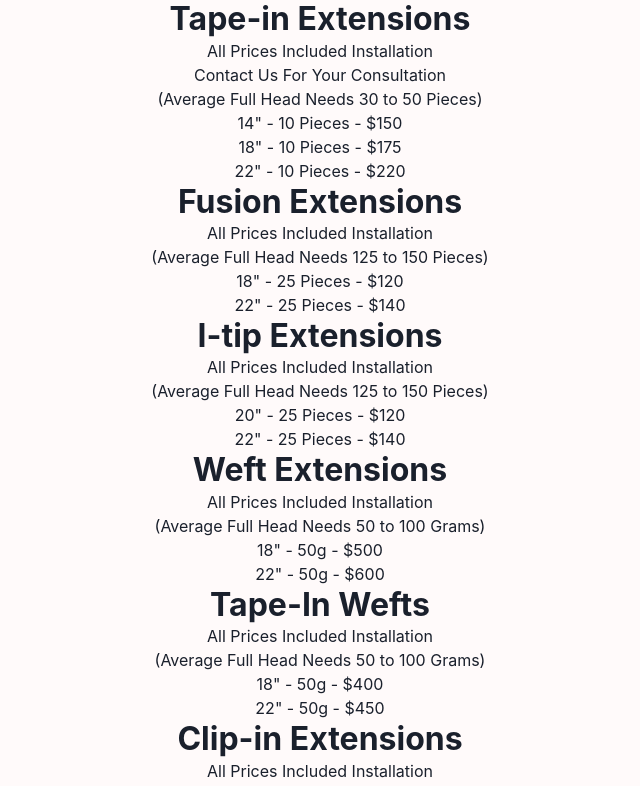
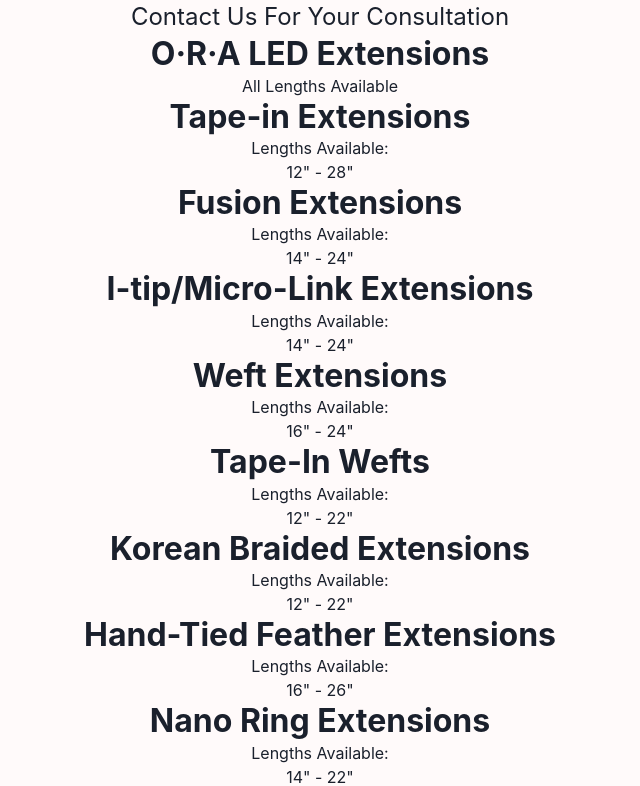
Before and after one commit to JGuerrero126/Tranquility, a React (Create React App) app: page /extensions in a window 1280 px wide. Shown: the part 240-1026 px from the top of the page, without its empty margins (320-960 px from the left). Built offline with nearby package versions, Linux system fonts and the light colour scheme; a web font is replaced by a local one.

Commit message:
Changed Extension page to new format and added new options

```diff
--- a/src/components/pages/extensions.js
+++ b/src/components/pages/extensions.js
@@ -21,14 +21,24 @@ function extensions() {
       >
         <CardBody>
           <Heading textColor="coral" textAlign="center">
-            Extension Pricing
+            Hair Extension Options
           </Heading>
-          <Divider />
+          {/* <Divider /> */}
+          <Text textAlign="center" fontSize="1.5rem">
+            Contact Us For Your Consultation
+          </Text>
+          <Heading fontSize="2rem" textAlign="center">
+            O·R·A LED Extensions
+          </Heading>
+          <Text textAlign="center">All Lengths Available</Text>
           <Heading fontSize="2rem" textAlign="center">
             Tape-in Extensions
           </Heading>
-          <Text textAlign="center">All Prices Included Installation</Text>
-          <Text textAlign="center">Contact Us For Your Consultation</Text>
+          <Text textAlign="center">Lengths Available:</Text>
+          <List align="center">
+            <ListItem>12" - 28"</ListItem>
+          </List>
+          {/* <Text textAlign="center">All Prices Included Installation</Text>
           <Text textAlign="center">
             (Average Full Head Needs 30 to 50 Pieces)
           </Text>
@@ -36,55 +46,82 @@ function extensions() {
             <ListItem>14" - 10 Pieces - $150</ListItem>
             <ListItem>18" - 10 Pieces - $175</ListItem>
             <ListItem>22" - 10 Pieces - $220</ListItem>
-          </List>
+          </List> */}
           <Heading fontSize="2rem" textAlign="center">
             Fusion Extensions
           </Heading>
-          <Text textAlign="center">All Prices Included Installation</Text>
+          <Text textAlign="center">Lengths Available:</Text>
+          <List align="center">
+            <ListItem>14" - 24"</ListItem>
+          </List>
+          {/* <Text textAlign="center">All Prices Included Installation</Text>
           <Text textAlign="center">
             (Average Full Head Needs 125 to 150 Pieces)
           </Text>
           <List align="center">
             <ListItem>18" - 25 Pieces - $120</ListItem>
             <ListItem>22" - 25 Pieces - $140</ListItem>
+          </List> */}
+          <Heading fontSize="2rem" textAlign="center">
+            I-tip/Micro-Link Extensions
+          </Heading>
+          <Text textAlign="center">Lengths Available:</Text>
+          <List align="center">
+            <ListItem>14" - 24"</ListItem>
           </List>
-          <Heading fontSize="2rem" textAlign="center">
-            I-tip Extensions
-          </Heading>
-          <Text textAlign="center">All Prices Included Installation</Text>
+          {/* <Text textAlign="center">All Prices Included Installation</Text>
           <Text textAlign="center">
             (Average Full Head Needs 125 to 150 Pieces)
           </Text>
           <List align="center">
             <ListItem>20" - 25 Pieces - $120</ListItem>
             <ListItem>22" - 25 Pieces - $140</ListItem>
-          </List>
+          </List> */}
           <Heading fontSize="2rem" textAlign="center">
             Weft Extensions
           </Heading>
-          <Text textAlign="center">All Prices Included Installation</Text>
+          <Text textAlign="center">Lengths Available:</Text>
+          <List align="center">
+            <ListItem>16" - 24"</ListItem>
+          </List>
+          {/* <Text textAlign="center">All Prices Included Installation</Text>
           <Text textAlign="center">
             (Average Full Head Needs 50 to 100 Grams)
           </Text>
           <List align="center">
             <ListItem>18" - 50g - $500</ListItem>
             <ListItem>22" - 50g - $600</ListItem>
-          </List>
+          </List> */}
           <Heading fontSize="2rem" textAlign="center">
             Tape-In Wefts
           </Heading>
-          <Text textAlign="center">All Prices Included Installation</Text>
+          <Text textAlign="center">Lengths Available:</Text>
+          <List align="center">
+            <ListItem>12" - 22"</ListItem>
+          </List>
+          {/* <Text textAlign="center">All Prices Included Installation</Text>
           <Text textAlign="center">
             (Average Full Head Needs 50 to 100 Grams)
           </Text>
           <List align="center">
             <ListItem>18" - 50g - $400</ListItem>
             <ListItem>22" - 50g - $450</ListItem>
+          </List> */}
+          <Heading fontSize="2rem" textAlign="center">
+            Korean Braided Extensions
+          </Heading>
+          <Text textAlign="center">Lengths Available:</Text>
+          <List align="center">
+            <ListItem>12" - 22"</ListItem>
           </List>
           <Heading fontSize="2rem" textAlign="center">
-            Clip-in Extensions
+            Hand-Tied Feather Extensions
           </Heading>
-          <Text textAlign="center">All Prices Included Installation</Text>
+          <Text textAlign="center">Lengths Available:</Text>
+          <List align="center">
+            <ListItem>16" - 26"</ListItem>
+          </List>
+          {/* <Text textAlign="center">All Prices Included Installation</Text>
           <Text textAlign="center">
             (Standard Price is Sufficient for Average Full Head)
           </Text>
@@ -92,14 +129,25 @@ function extensions() {
             <ListItem>16" - $219</ListItem>
             <ListItem>18" - $229</ListItem>
             <ListItem>20" - $249</ListItem>
+          </List> */}
+          <Heading fontSize="2rem" textAlign="center">
+            Nano Ring Extensions
+          </Heading>
+          <Text textAlign="center">Lengths Available:</Text>
+          <List align="center">
+            <ListItem>14" - 22"</ListItem>
           </List>
           <Heading fontSize="2rem" textAlign="center">
-            Misc. Services
+            Clip-in Extensions
           </Heading>
+          <Text textAlign="center">Lengths Available:</Text>
           <List align="center">
+            <ListItem>14" - 24"</ListItem>
+          </List>
+          {/* <List align="center">
             <ListItem>Removal/Re-installation - $250-$400</ListItem>
             <ListItem>Adjustment Only - $175-$200</ListItem>
-          </List>
+          </List> */}
         </CardBody>
       </Card>
     </div>
```
